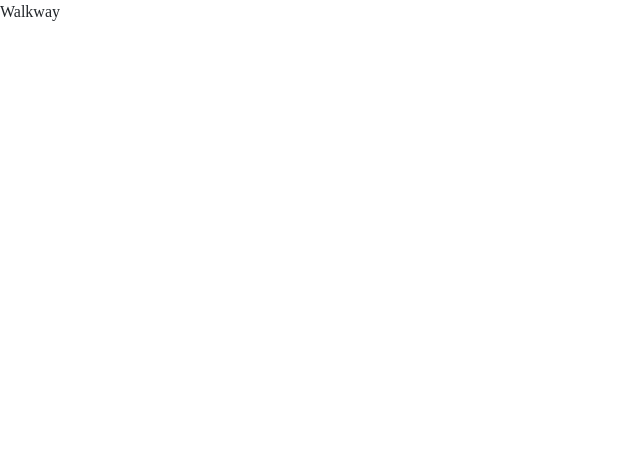
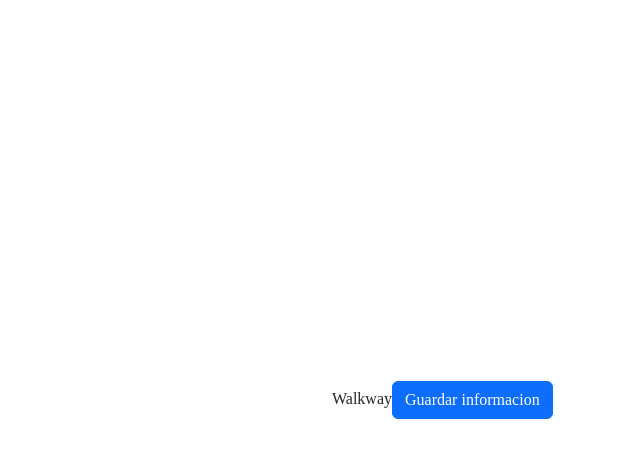
Before and after one commit to luiscastro8p/template_react_pwa, a React (Create React App) app: page / in a window 1280 px wide. Shown: the top 458 px of the page, without its empty margins (0-640 px from the left). Built offline with nearby package versions, Linux system fonts and the light colour scheme; a web font is replaced by a local one.

Commit message:
cambios en login

```diff
--- a/src/pages/login/index.jsx
+++ b/src/pages/login/index.jsx
@@ -1,7 +1,16 @@
 import React from 'react';
+import { Button, Col, Row } from 'react-bootstrap';
+import './login.scss';
 
 const LoginView = () => {
-  return <div>Walkway</div>;
+  return (
+    <Row className="content-login">
+      <Col sm={12} md={6}>
+        Walkway
+        <Button> Guardar informacion</Button>
+      </Col>
+    </Row>
+  );
 };
 
 export default LoginView;
--- /dev/null
+++ b/src/pages/login/login.scss
@@ -0,0 +1,8 @@
+.content-login{
+    display: flex;
+    justify-content: center;
+    align-items: center;
+    height: 100vh;
+    margin: 0px;
+    padding: 0px;
+}
```
